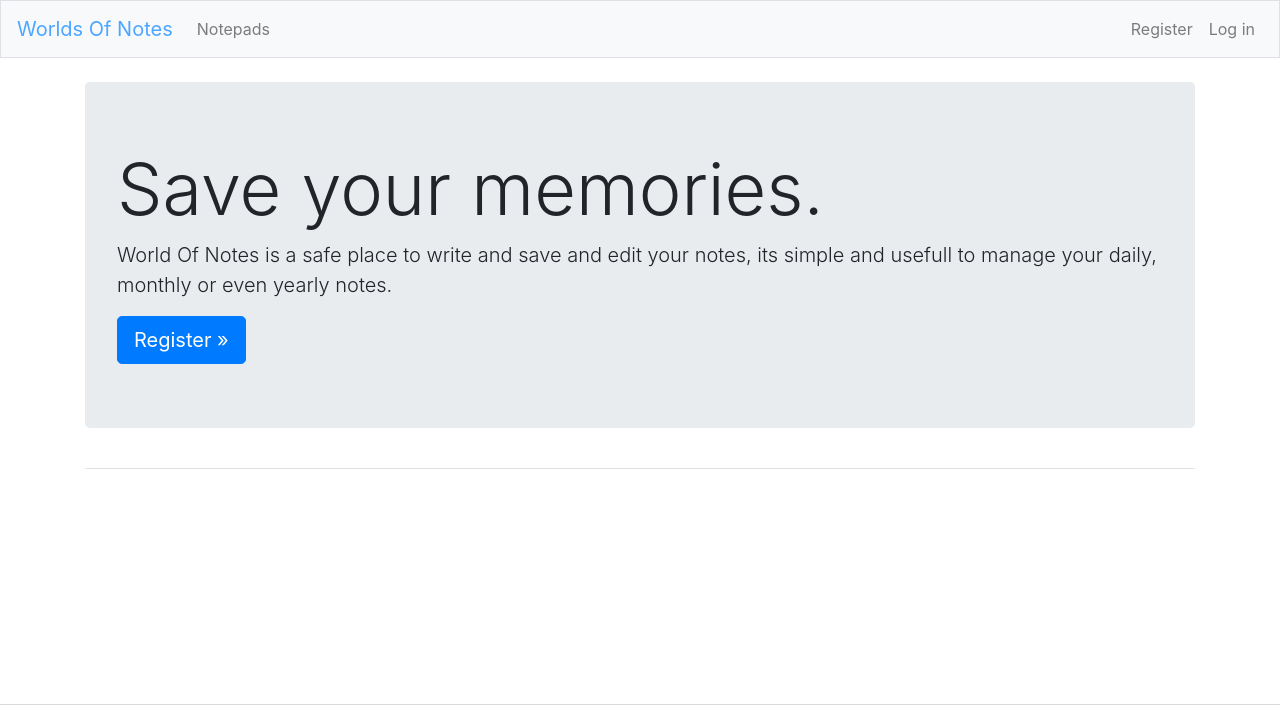
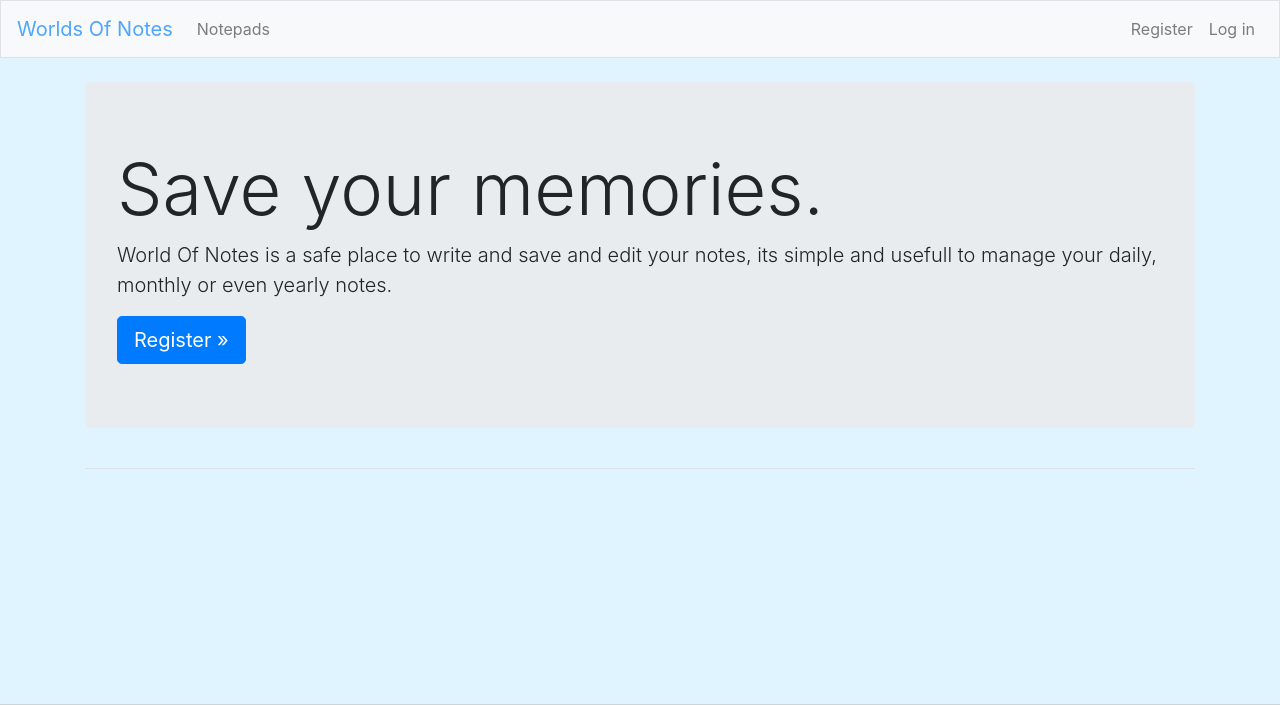
Before and after one commit to Official21A/WebNotePad, a Django app: page / in a window 1280 px wide. Shown: the top 705 px of the page. Run offline with Django 3.2, Linux system fonts and the light colour scheme; some libraries are stand-ins or nearby versions.

Commit message:
Background

```diff
--- a/note_logs/templates/note_logs/base.html
+++ b/note_logs/templates/note_logs/base.html
@@ -19,6 +19,9 @@
   		font-size: 20px;
   		color: #4da6ff;
   	}
+	body {
+  		background-color: rgba(204, 238, 255, 0.6);
+	}
   </style>
 
 </head>
```
Also changed, not shown: note_logs/templates/note_logs/index.jpg (added).
